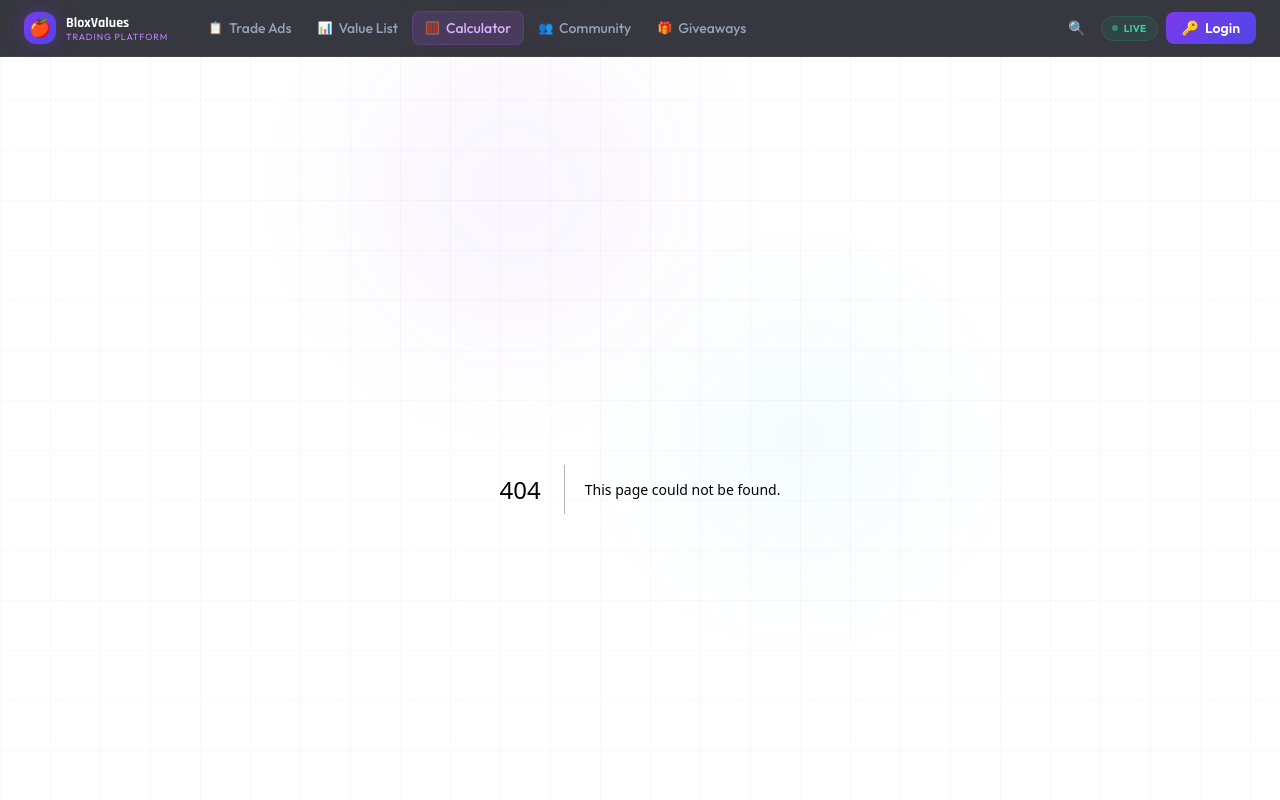
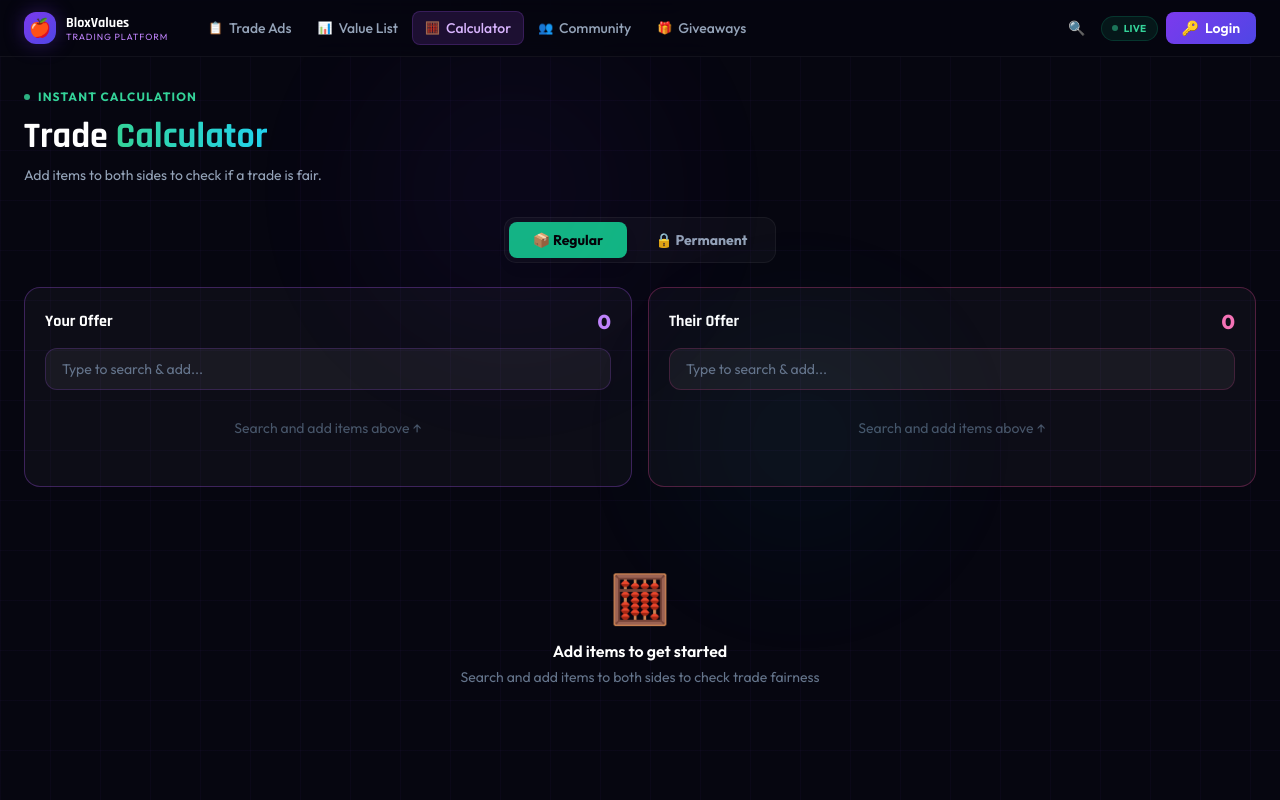
Before and after one commit to abiyyurafaramadhan2-tech/DEMO-TRADING-FRUIT-PLATFORM, a Next.js app: page /calculator in a window 1280 px wide. Before the commit this address had no page. Shown: the top 800 px of the page. Built offline with nearby package versions, Linux system fonts and the light colour scheme.

Commit message:
Create page.tsx

```diff
--- /dev/null
+++ b/app/calculator/page.tsx
@@ -0,0 +1,174 @@
+"use client";
+import { useState } from "react";
+import { FRUITS, GAMEPASSES, LIMITEDS, fmt } from "@/lib/data";
+
+const ALL = [...FRUITS, ...GAMEPASSES, ...LIMITEDS];
+
+function ItemPicker({ side, items, setItems, mode }: { side: string; items: string[]; setItems: any; mode: string }) {
+  const [input, setInput] = useState("");
+  const [sugg, setSugg] = useState<any[]>([]);
+
+  const getVal = (name: string) => {
+    const item = ALL.find(i => i.name === name);
+    if (!item) return 0;
+    return mode === "perm" ? ((item as any).permValue || item.value) : item.value;
+  };
+
+  const total = items.reduce((s, n) => s + getVal(n), 0);
+  const color = side === "left" ? "purple" : "pink";
+
+  const search = (q: string) => {
+    setInput(q);
+    setSugg(q.length >= 2 ? ALL.filter(i => i.name.toLowerCase().includes(q.toLowerCase())).slice(0, 5) : []);
+  };
+
+  const add = (name: string) => {
+    setItems((p: string[]) => [...p, name]);
+    setInput(""); setSugg([]);
+  };
+
+  const borderColor = color === "purple" ? "border-purple-500/30" : "border-pink-500/30";
+  const textColor   = color === "purple" ? "text-purple-400" : "text-pink-400";
+  const badgeColor  = color === "purple" ? "bg-purple-500/10 border-purple-500/20 text-purple-300" : "bg-pink-500/10 border-pink-500/20 text-pink-300";
+
+  return (
+    <div className={`rounded-2xl border ${borderColor} bg-white/[0.03] p-5 flex flex-col gap-3`}>
+      <div className="flex items-center justify-between">
+        <span className="text-white font-bold font-display">{side === "left" ? "Your Offer" : "Their Offer"}</span>
+        <span className={`text-xl font-black ${textColor}`}>{fmt(total)}</span>
+      </div>
+
+      <div className="relative">
+        <input
+          value={input}
+          onChange={(e) => search(e.target.value)}
+          onKeyDown={(e) => { if (e.key === "Enter" && sugg.length > 0) { add(sugg[0].name); } }}
+          placeholder="Type to search & add..."
+          className={`w-full bg-white/5 border ${side === "left" ? "border-purple-500/20" : "border-pink-500/20"} rounded-xl px-4 py-2.5 text-sm text-white placeholder-slate-500 transition-all`}
+        />
+        {sugg.length > 0 && (
+          <div className="absolute top-full left-0 right-0 mt-1 rounded-xl border border-white/10 overflow-hidden z-10" style={{ background: "#0c0c1d" }}>
+            {sugg.map((s) => (
+              <button key={s.id} onClick={() => add(s.name)}
+                className="w-full flex items-center gap-3 px-4 py-2.5 text-sm text-slate-300 hover:bg-white/5 transition-colors text-left">
+                <span className="text-lg">{(s as any).img}</span>
+                <span className="flex-1 font-medium">{s.name}</span>
+                <span className="text-slate-500 text-xs">{fmt(mode === "perm" ? ((s as any).permValue || s.value) : s.value)}</span>
+              </button>
+            ))}
+          </div>
+        )}
+      </div>
+
+      <div className="flex flex-col gap-2 min-h-16">
+        {items.length === 0
+          ? <div className="text-center text-slate-600 text-sm py-4">Search and add items above ↑</div>
+          : items.map((name, idx) => {
+              const item = ALL.find(i => i.name === name);
+              return (
+                <div key={idx} className={`flex items-center gap-2 rounded-xl px-3 py-2 border ${badgeColor}`}>
+                  <span className="text-base">{(item as any)?.img || "🍎"}</span>
+                  <span className="text-sm text-white flex-1 font-medium">{name}</span>
+                  <span className="text-xs text-slate-400">{fmt(getVal(name))}</span>
+                  <button onClick={() => setItems((p: string[]) => p.filter((_, i) => i !== idx))} className="text-slate-600 hover:text-red-400 transition-colors text-xs ml-1">✕</button>
+                </div>
+              );
+            })
+        }
+      </div>
+    </div>
+  );
+}
+
+export default function CalculatorPage() {
+  const [left, setLeft] = useState<string[]>([]);
+  const [right, setRight] = useState<string[]>([]);
+  const [mode, setMode] = useState("reg");
+
+  const getVal = (name: string) => {
+    const item = ALL.find(i => i.name === name);
+    if (!item) return 0;
+    return mode === "perm" ? ((item as any).permValue || item.value) : item.value;
+  };
+
+  const leftTotal  = left.reduce((s, n) => s + getVal(n), 0);
+  const rightTotal = right.reduce((s, n) => s + getVal(n), 0);
+  const diff       = leftTotal - rightTotal;
+  const maxVal     = Math.max(leftTotal, rightTotal);
+  const fairPct    = maxVal > 0 ? Math.round((1 - Math.abs(diff) / maxVal) * 100) : 100;
+  const isFair     = fairPct >= 90;
+  const hasItems   = left.length > 0 || right.length > 0;
+
+  return (
+    <div className="pb-20 md:pb-0">
+      <div className="mb-8">
+        <div className="flex items-center gap-2 mb-3">
+          <span className="w-1.5 h-1.5 rounded-full bg-emerald-400 animate-pulse" />
+          <span className="text-xs font-bold text-emerald-400 tracking-widest uppercase">Instant Calculation</span>
+        </div>
+        <h1 className="text-3xl sm:text-4xl font-black text-white mb-2 font-display">
+          Trade <span className="text-transparent bg-clip-text bg-gradient-to-r from-emerald-400 to-cyan-400">Calculator</span>
+        </h1>
+        <p className="text-slate-400 text-sm">Add items to both sides to check if a trade is fair.</p>
+      </div>
+
+      {/* Mode toggle */}
+      <div className="flex justify-center mb-6">
+        <div className="flex gap-1 bg-white/[0.03] rounded-xl p-1 border border-white/5">
+          {[["reg", "📦 Regular"], ["perm", "🔒 Permanent"]].map(([m, label]) => (
+            <button key={m} onClick={() => setMode(m)}
+              className={`px-6 py-2 rounded-lg text-sm font-bold transition-all ${mode === m ? "bg-emerald-500 text-black shadow-lg" : "text-slate-400 hover:text-white"}`}>
+              {label}
+            </button>
+          ))}
+        </div>
+      </div>
+
+      {/* Pickers */}
+      <div className="grid grid-cols-1 md:grid-cols-2 gap-4 mb-6">
+        <ItemPicker side="left" items={left} setItems={setLeft} mode={mode} />
+        <ItemPicker side="right" items={right} setItems={setRight} mode={mode} />
+      </div>
+
+      {/* Result */}
+      {hasItems && (
+        <div className={`rounded-2xl border p-6 text-center transition-all ${
+          isFair ? "border-emerald-500/30 bg-emerald-500/5" :
+          diff > 0 ? "border-blue-500/30 bg-blue-500/5" : "border-red-500/30 bg-red-500/5"
+        }`}>
+          <div className="text-5xl mb-3">{isFair ? "✅" : diff > 0 ? "📤" : "📥"}</div>
+          <div className={`text-2xl font-black mb-1 ${isFair ? "text-emerald-400" : diff > 0 ? "text-blue-400" : "text-red-400"}`}>
+            {isFair ? "Fair Trade!" : diff > 0 ? "You're offering more" : "They're offering more"}
+          </div>
+          <div className="text-slate-400 text-sm mb-4">
+            Fairness score: <span className={`font-bold text-lg ${isFair ? "text-emerald-400" : "text-yellow-400"}`}>{fairPct}%</span>
+          </div>
+          <div className="flex items-center justify-center gap-8 text-sm">
+            <div className="text-center">
+              <div className="text-purple-400 font-black text-xl">{fmt(leftTotal)}</div>
+              <div className="text-slate-500 text-xs">Your offer</div>
+            </div>
+            <div className="text-slate-600 text-2xl">vs</div>
+            <div className="text-center">
+              <div className="text-pink-400 font-black text-xl">{fmt(rightTotal)}</div>
+              <div className="text-slate-500 text-xs">Their offer</div>
+            </div>
+          </div>
+          {!isFair && (
+            <div className="mt-3 text-sm text-slate-400">
+              Difference: <span className="font-bold text-white">{fmt(Math.abs(diff))}</span>
+            </div>
+          )}
+        </div>
+      )}
+
+      {!hasItems && (
+        <div className="text-center py-16 text-slate-500">
+          <div className="text-5xl mb-4 animate-float">🧮</div>
+          <div className="font-semibold text-white">Add items to get started</div>
+          <div className="text-sm mt-1">Search and add items to both sides to check trade fairness</div>
+        </div>
+      )}
+    </div>
+  );
+}
```
